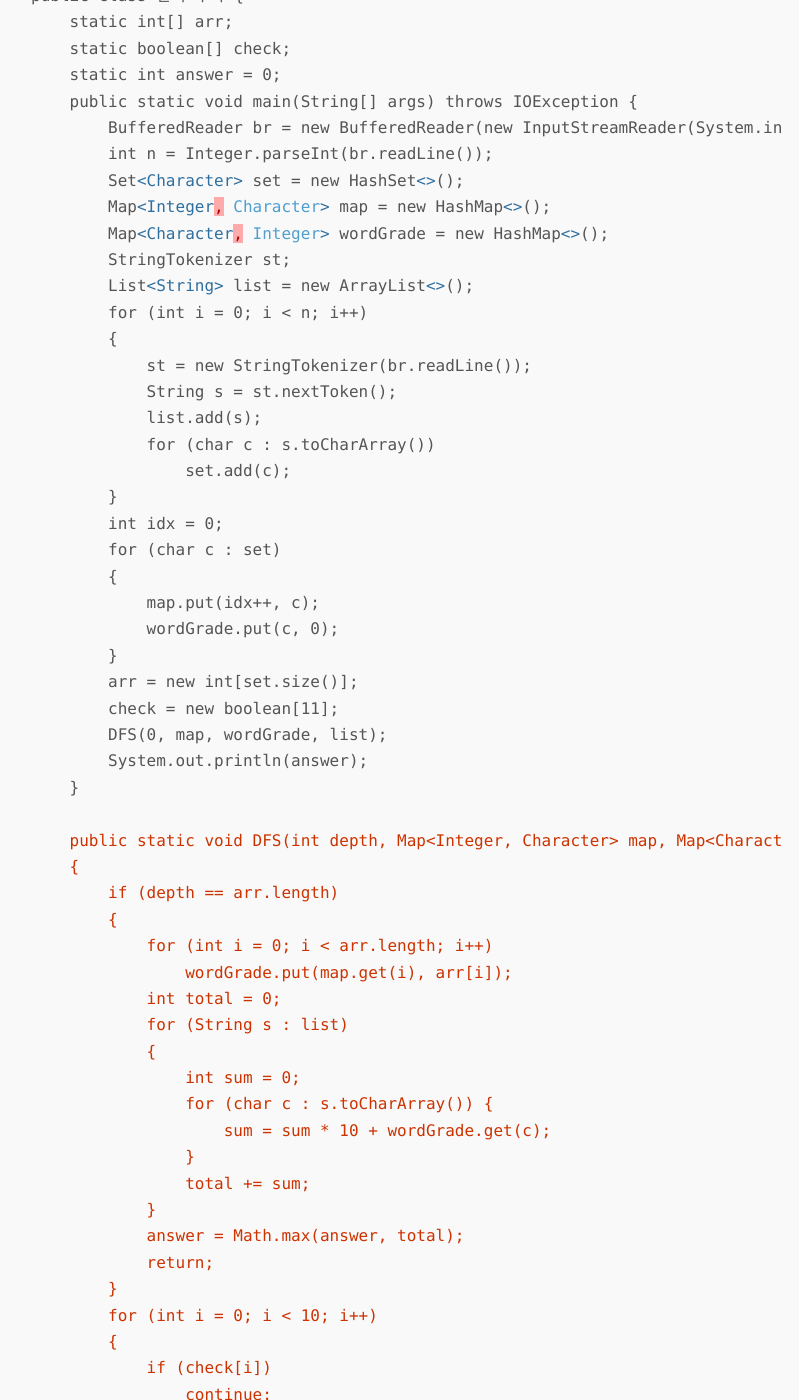
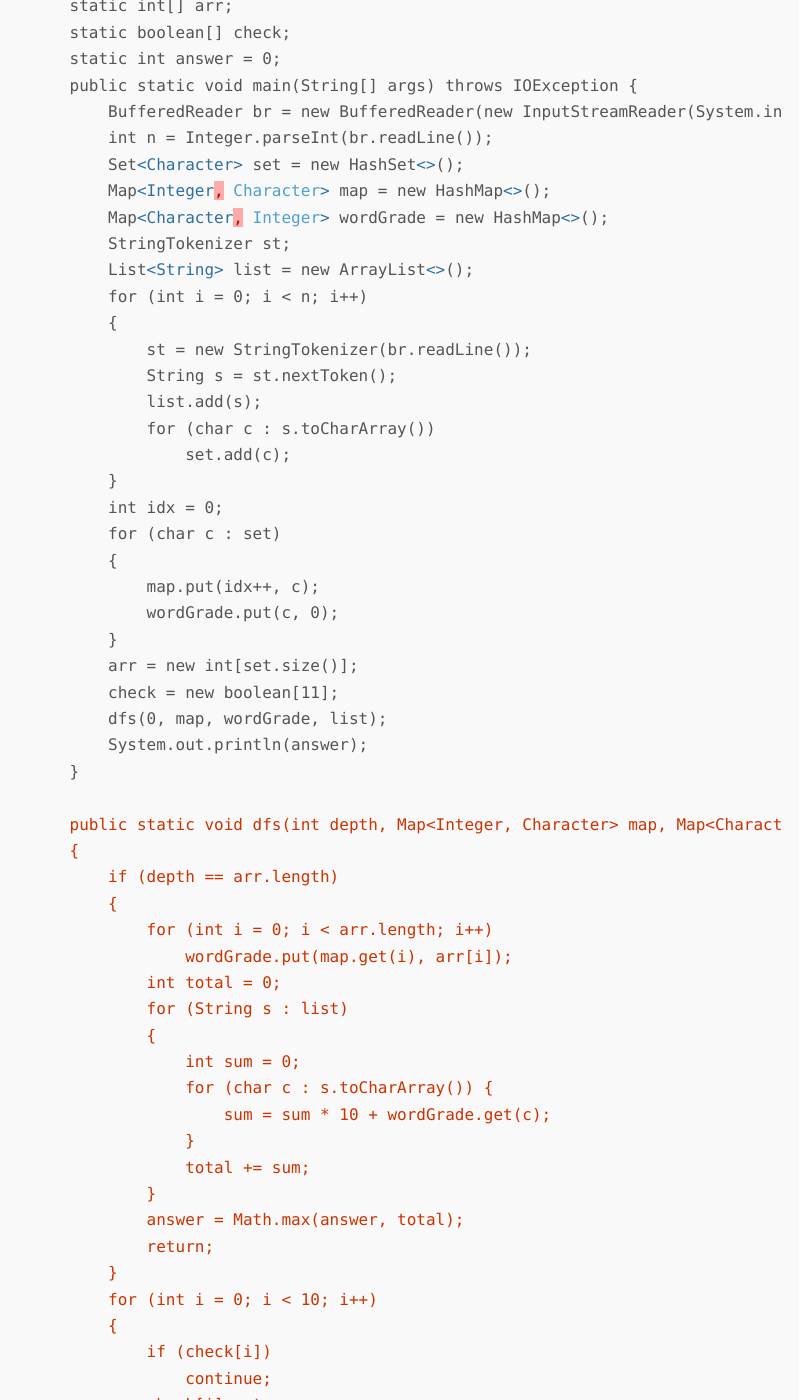
Before and after one commit to hyunwlee-dev/TIL, a Jekyll site: the page built from _posts/2021-09-17-algorithm.md, in a window 1280 px wide and 1400 px high, scrolled down 1749 px. Shown: the whole window, without its empty margins (241-1053 px from the left). Built offline with Jekyll 4.4.1, drawn with Linux system fonts in a browser that asks for light colours; nearby versions of some CDN libraries; some of the changed text lies outside the part shown.

```diff
--- a/_posts/2021-09-17-algorithm.md
+++ b/_posts/2021-09-17-algorithm.md
@@ -25,7 +25,6 @@ author: "hyunwlee"
 BruteFoce
 
 1. HashSet - 중복 알파벳을 방지하기 위해 사용
-
 2. HashMap - 알파벳의 value를 매핑
 3. BackTracking을 이용한 조합(Combination)을 이용하여 각 알파벳의 모든 경우수를 구한 후 최대로 큰 값을 출력
 
@@ -63,11 +62,11 @@ public class 단어 수학 {
         }
         arr = new int[set.size()];
         check = new boolean[11];
-        DFS(0, map, wordGrade, list);
+        dfs(0, map, wordGrade, list);
         System.out.println(answer);
     }
 
-    public static void DFS(int depth, Map<Integer, Character> map, Map<Character, Integer> wordGrade, List<String> list)
+    public static void dfs(int depth, Map<Integer, Character> map, Map<Character, Integer> wordGrade, List<String> list)
     {
         if (depth == arr.length)
         {
@@ -91,7 +90,7 @@ public class 단어 수학 {
                 continue;
             check[i] = true;
             arr[depth] = i;
-            DFS(depth + 1, map, wordGrade, list);
+            dfs(depth + 1, map, wordGrade, list);
             check[i] = false;
         }
     }
```
